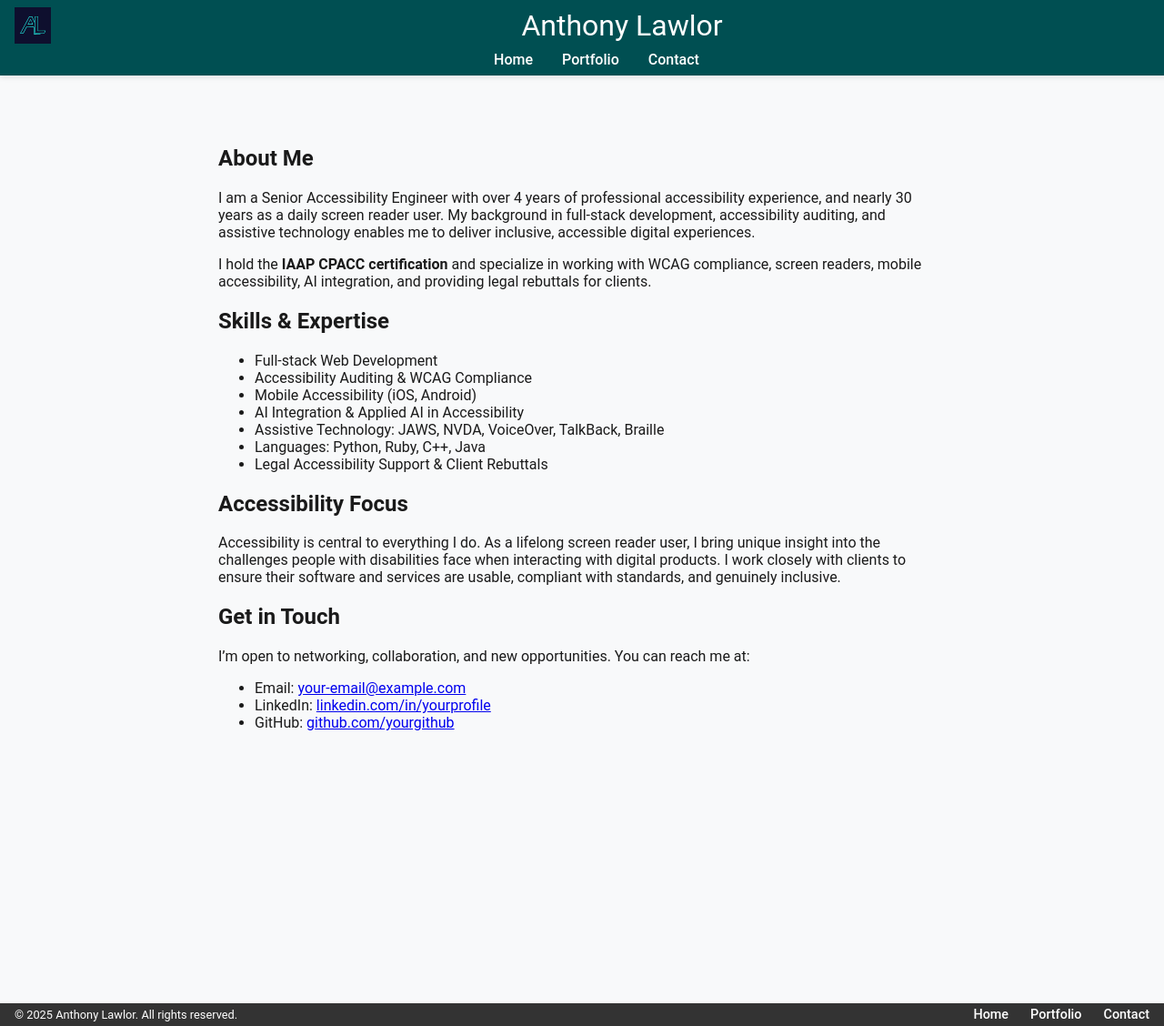
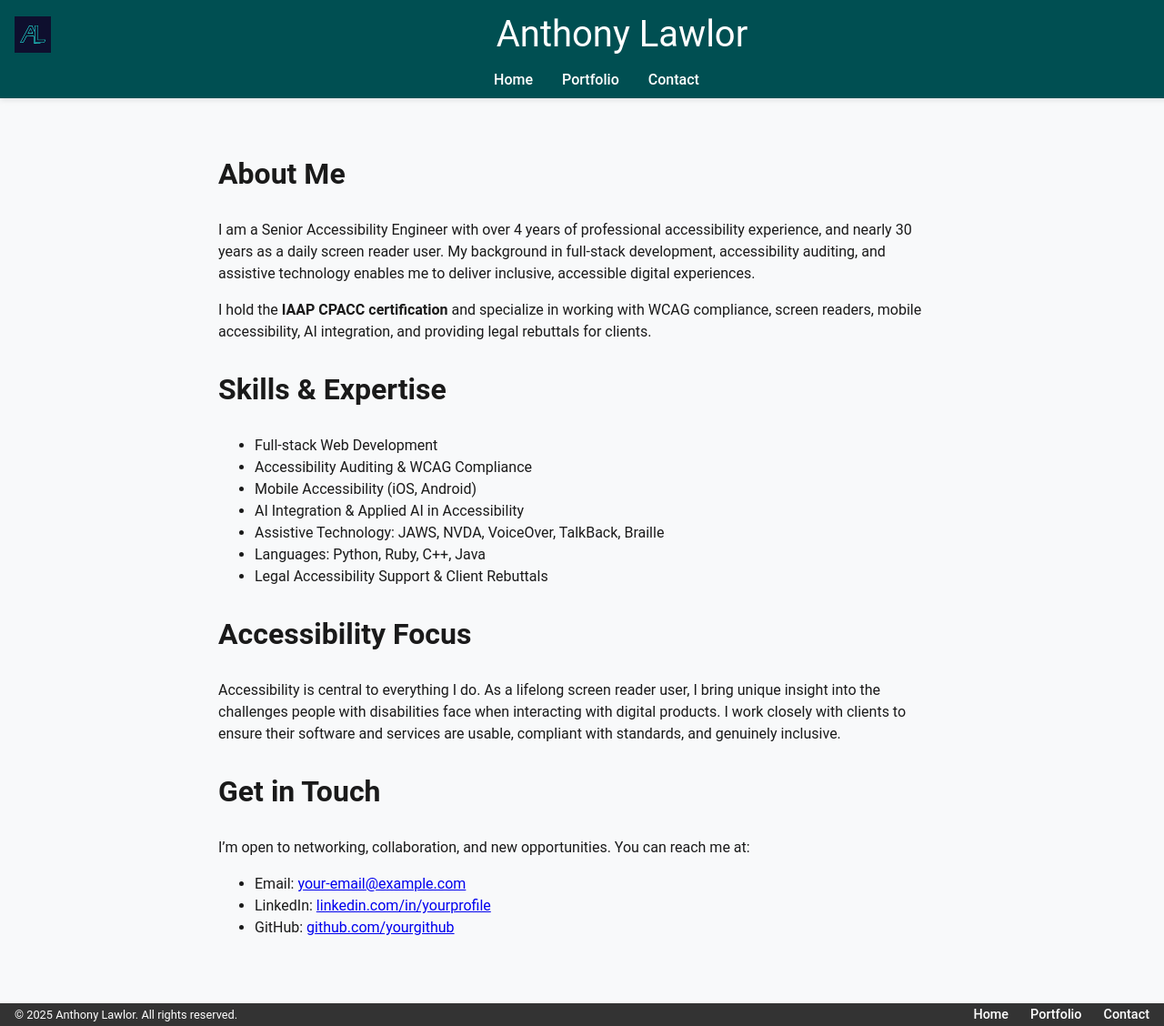
Before and after one commit to antlaw0/professional-website, a Jekyll site: the page built from index.md, in a window 1280 px wide and 1128 px high. Shown: the whole window at 91% size. Built offline with Jekyll 4.4.1, drawn with Linux system fonts in a browser that asks for light colours.

Commit message:
Quick Push

```diff
--- a/_layouts/default.html
+++ b/_layouts/default.html
@@ -3,7 +3,8 @@
 <head>
   <meta charset="UTF-8">
   <meta name="viewport" content="width=device-width, initial-scale=1.0">
-  <title>{{ page.title }}</title>
+  <link rel="icon" href="{{ '/assets/images/favicon.ico' | relative_url }}" type="image/x-icon">
+<title>{{ page.title }}</title>
 <link rel="stylesheet" href="{{ '/static/styles.css' | relative_url }}">
 
 </head>
--- a/static/styles.css
+++ b/static/styles.css
@@ -22,6 +22,8 @@ html, body {
 
 body {
   min-height: 100vh;
+  font-size: clamp(0.9rem, 1vw + 0.5rem, 1rem); /* responsive body text */
+  line-height: 1.5;
 }
 
 /* ===========================
@@ -63,7 +65,7 @@ body {
 .header-title {
   flex: 1;
   text-align: center;
-  font-size: 2rem;
+  font-size: clamp(1.8rem, 4vw, 2.5rem); /* responsive heading for header */
   margin: 0;
 }
 
@@ -93,7 +95,9 @@ body {
   text-decoration: underline;
 }
 
-/* main content spacing to avoid overlapping header */
+/* ===========================
+   Main Content
+   =========================== */
 .main-content {
   max-width: 800px;
   margin: 0 auto;
@@ -153,11 +157,38 @@ body {
 }
 
 /* ===========================
-   Responsive
+   Responsive Typography
+   =========================== */
+h1 {
+  font-size: clamp(1.8rem, 4vw, 2.5rem);
+}
+
+h2 {
+  font-size: clamp(1.6rem, 3.5vw, 2rem);
+}
+
+h3 {
+  font-size: clamp(1.4rem, 3vw, 1.75rem);
+}
+
+h4 {
+  font-size: clamp(1.2rem, 2.5vw, 1.5rem);
+}
+
+h5 {
+  font-size: clamp(1rem, 2vw, 1.25rem);
+}
+
+h6 {
+  font-size: clamp(0.9rem, 1.5vw, 1.1rem);
+}
+
+/* ===========================
+   Responsive Layout
    =========================== */
 @media (max-width: 768px) {
   .header-title {
-    font-size: 1.5rem;
+    font-size: clamp(1.5rem, 5vw, 2rem);
   }
   .header-nav ul {
     flex-direction: column;
```
Also changed, not shown: assets/images/favicon.ico (added), assets/images/logo2.png (deleted), 9 other files.
